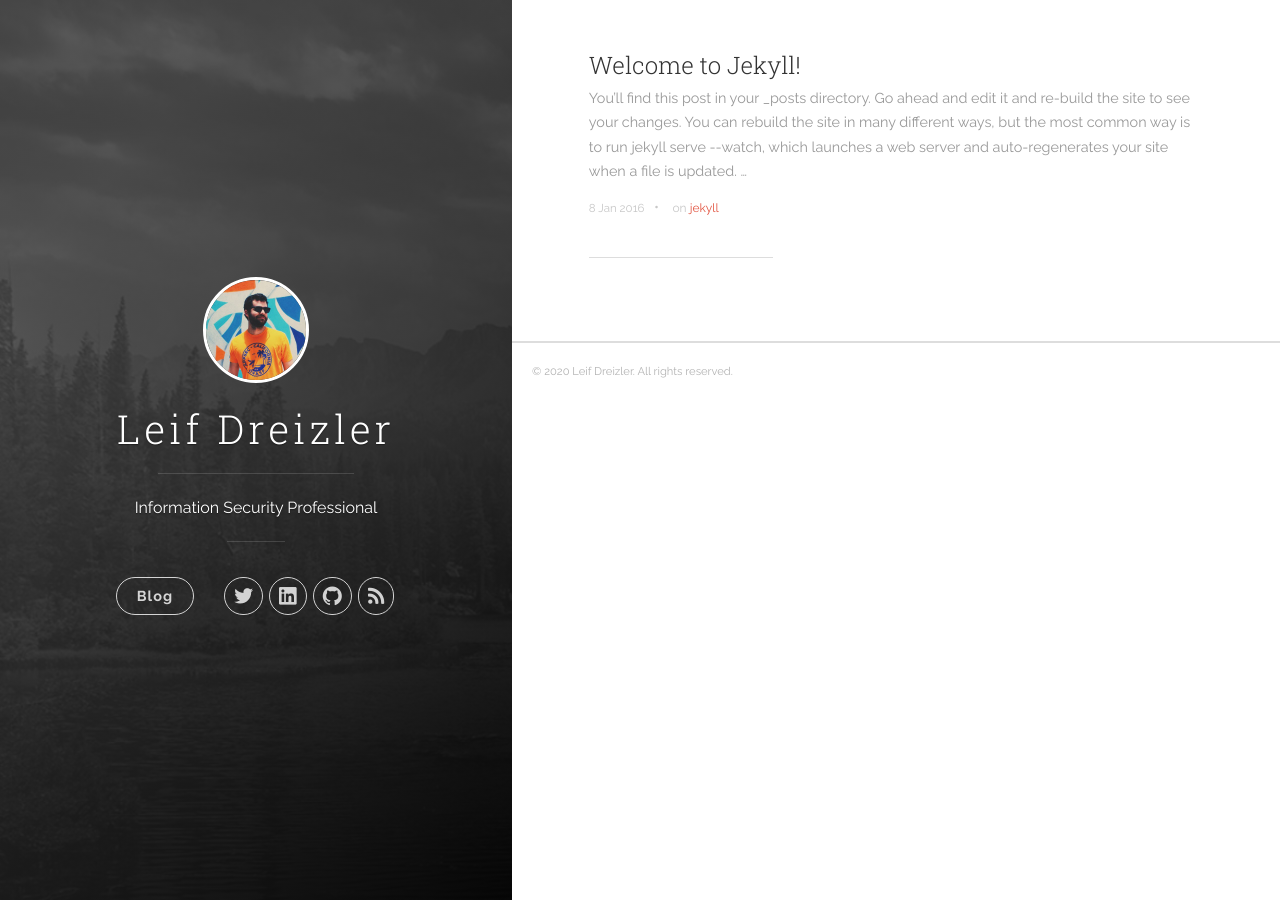
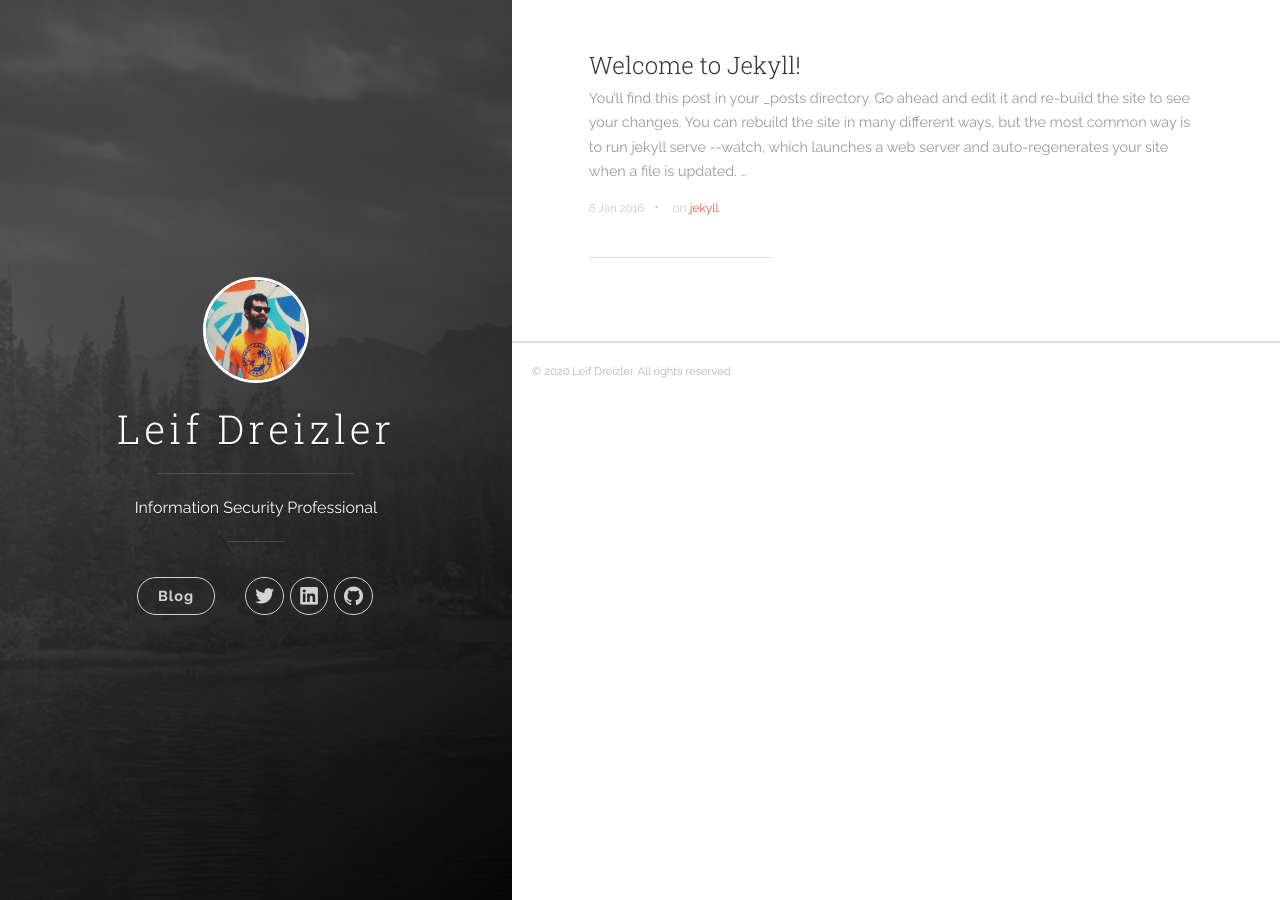
Before and after one commit to leifdreizler/leifdreizler.github.io, a Jekyll site: the page built from index.html, in a window 1280 px wide. Built offline with Jekyll 4.4.1, drawn with Linux system fonts in a browser that asks for light colours; the list of posts is cut into pages by our own code.

```diff
--- a/_config.yml
+++ b/_config.yml
@@ -2,7 +2,7 @@
 title: Leif Dreizler
 description: 'Information Security Professional'
 url: 'https://leifdreizler.github.io'
-baseurl: '/'
+baseurl: ''
 # google_analytics: 'UA-XXXXXX-X'
 # disqus_shortname: 'your-disqus-name'
 # disable_landing_page: true
--- a/_includes/head.html
+++ b/_includes/head.html
@@ -50,5 +50,4 @@
 
   <link rel="stylesheet" href="{{ site.baseurl }}/css/main.css?{{site.time | date: '%s%N'}}">
   <link rel="canonical" href="{% if page.canonical %}{{ page.canonical }}{% else %}{{ page.url | replace:'index.html','' | prepend: site.baseurl | prepend: site.url }}{% endif %}">
-  <link rel="alternate" type="application/rss+xml" title="{{ site.title }}" href="{{ site.baseurl }}/feed.xml">
 </head>
--- a/_includes/header.html
+++ b/_includes/header.html
@@ -83,14 +83,6 @@
               </li>
               {% endif %}
 
-              <!-- RSS -->
-              <li class="navigation__item">
-                <a href="{{ site.baseurl }}/feed.xml" title="Subscribe" target="_blank">
-                  <i class="icon icon-rss"></i>
-                  <span class="label">RSS</span>
-                </a>
-              </li>
-
             </ul>
           </nav>
 
--- a/feed.xml
+++ b/feed.xml
@@ -7,7 +7,6 @@ layout: null
     <title>{{ site.title | xml_escape }}</title>
     <description>{{ site.description | xml_escape }}</description>
     <link>{{ site.url }}{{ site.baseurl }}/</link>
-    <atom:link href="{{ site.url }}{{ site.baseurl }}/feed.xml" rel="self" type="application/rss+xml" />
     <pubDate>{{ site.time | date_to_rfc822 }}</pubDate>
     <lastBuildDate>{{ site.time | date_to_rfc822 }}</lastBuildDate>
     <generator>Jekyll v{{ jekyll.version }}</generator>
```
Also changed, not shown: 5 other files.
